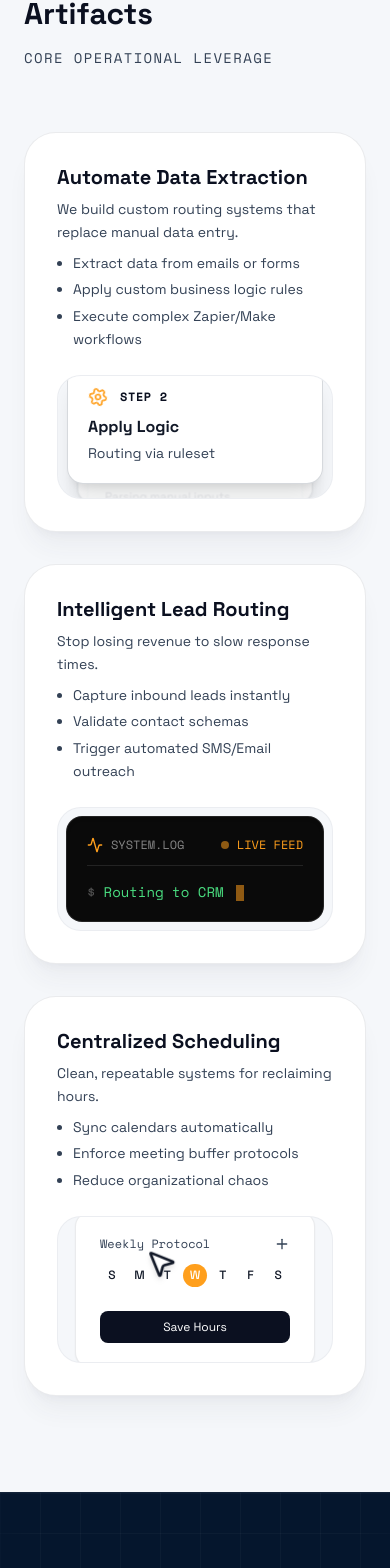
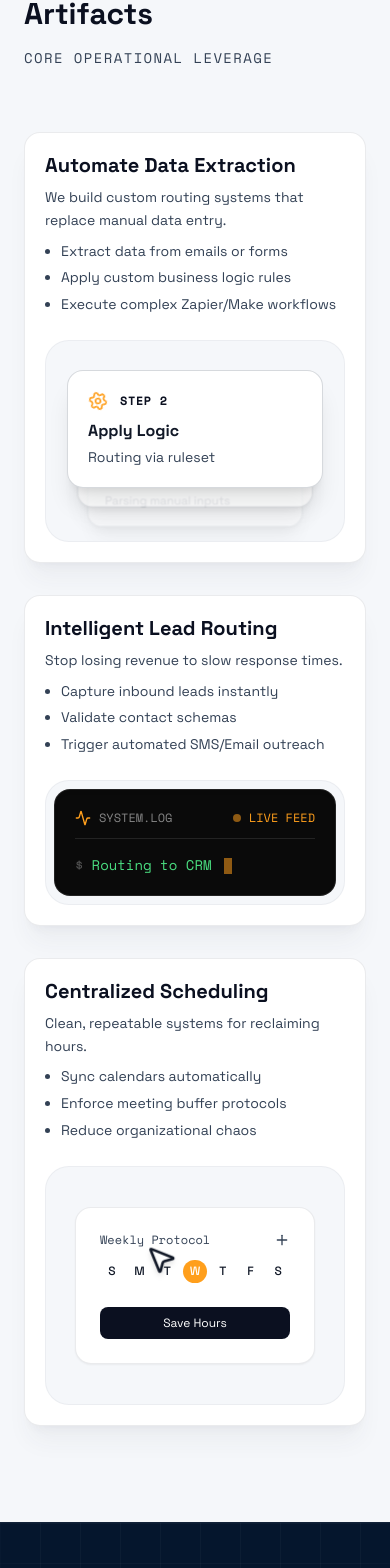
Before and after one commit to JxWayne890/The-Provider-System-Website, a React (Vite) app: page / in a window 390 px wide. Shown: the part 980-2548 px from the top of the page. Built offline with nearby package versions, Linux system fonts and the light colour scheme.

Commit message:
Update mobile UI for Features, Protocol, and ProjectCarousel components

```diff
--- a/src/components/Features.jsx
+++ b/src/components/Features.jsx
@@ -237,7 +237,7 @@ export default function Features() {
                 <div className="grid grid-cols-1 md:grid-cols-3 gap-8">
 
                     {/* Card 1 */}
-                    <div className="feature-card bg-white rounded-[2rem] p-8 border border-muted/10 shadow-xl shadow-muted/5 flex flex-col h-[400px]">
+                    <div className="feature-card bg-white rounded-2xl md:rounded-[2rem] p-5 md:p-8 border border-muted/10 shadow-xl shadow-muted/5 flex flex-col h-auto min-h-[320px] md:h-[400px]">
                         <div className="mb-6">
                             <h3 className="font-heading font-bold text-xl text-primary leading-tight mb-2">
                                 Automate Data Extraction
@@ -257,7 +257,7 @@ export default function Features() {
                     </div>
 
                     {/* Card 2 */}
-                    <div className="feature-card bg-white rounded-[2rem] p-8 border border-muted/10 shadow-xl shadow-muted/5 flex flex-col h-[400px]">
+                    <div className="feature-card bg-white rounded-2xl md:rounded-[2rem] p-5 md:p-8 border border-muted/10 shadow-xl shadow-muted/5 flex flex-col h-auto min-h-[320px] md:h-[400px]">
                         <div className="mb-6">
                             <h3 className="font-heading font-bold text-xl text-primary leading-tight mb-2">
                                 Intelligent Lead Routing
@@ -277,7 +277,7 @@ export default function Features() {
                     </div>
 
                     {/* Card 3 */}
-                    <div className="feature-card bg-white rounded-[2rem] p-8 border border-muted/10 shadow-xl shadow-muted/5 flex flex-col h-[400px]">
+                    <div className="feature-card bg-white rounded-2xl md:rounded-[2rem] p-5 md:p-8 border border-muted/10 shadow-xl shadow-muted/5 flex flex-col h-auto min-h-[320px] md:h-[400px]">
                         <div className="mb-6">
                             <h3 className="font-heading font-bold text-xl text-primary leading-tight mb-2">
                                 Centralized Scheduling
--- a/src/components/ProjectCarousel.jsx
+++ b/src/components/ProjectCarousel.jsx
@@ -95,7 +95,7 @@ export default function ProjectCarousel() {
                 {premierProjects.map((project) => (
                     <div
                         key={project.id}
-                        className="carousel-item flex-none w-[85vw] md:w-[400px] h-[450px] rounded-[2rem] overflow-hidden bg-primary relative snap-center isolate group shadow-xl"
+                        className="carousel-item flex-none w-[85vw] md:w-[400px] h-[320px] md:h-[450px] rounded-2xl md:rounded-[2rem] overflow-hidden bg-primary relative snap-center isolate group shadow-xl"
                     >
                         {project.image ? (
                             <div className="absolute inset-0 w-full h-full transform transition-transform duration-700 ease-[cubic-bezier(0.25,0.46,0.45,0.94)] group-hover:scale-105">
--- a/src/components/Protocol.jsx
+++ b/src/components/Protocol.jsx
@@ -130,7 +130,7 @@ export default function Protocol() {
                     style={{ zIndex: i + 10 }}
                 >
                     <div className={cn(
-                        "w-[90vw] max-w-5xl h-[70vh] rounded-[3rem] border p-8 md:p-16 flex flex-col md:flex-row gap-12 overflow-hidden relative shadow-2xl",
+                        "w-[90vw] max-w-5xl h-[50vh] md:h-[70vh] rounded-3xl md:rounded-[3rem] border p-6 md:p-16 flex flex-col md:flex-row gap-6 md:gap-12 overflow-hidden relative shadow-2xl",
                         "bg-dark border-muted/20"
                     )}>
 
```
